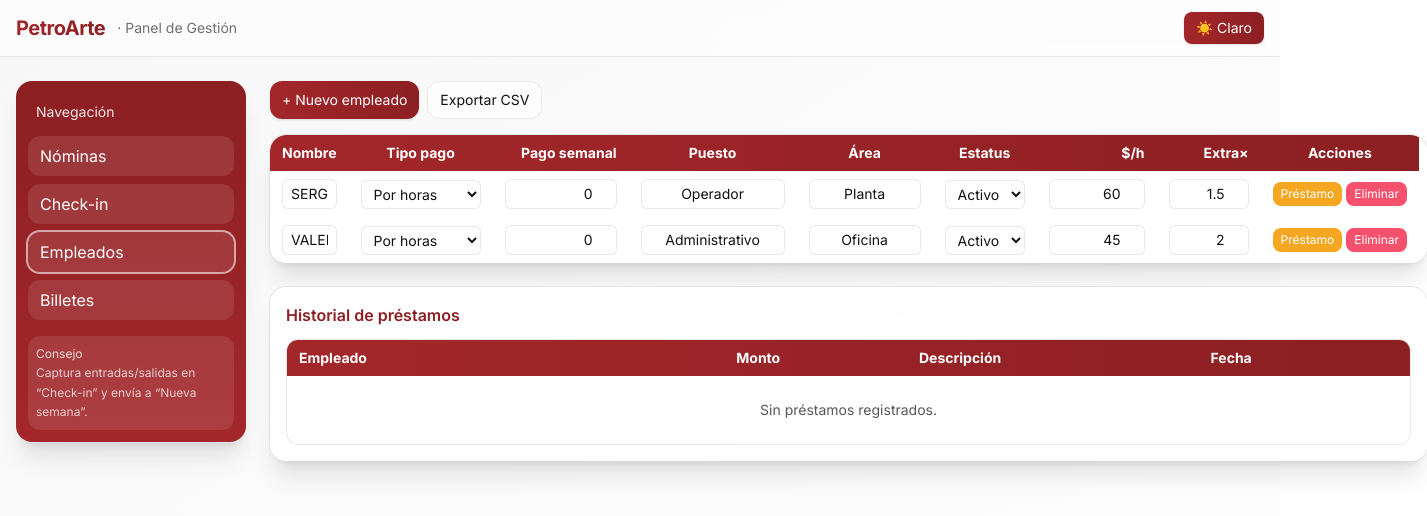
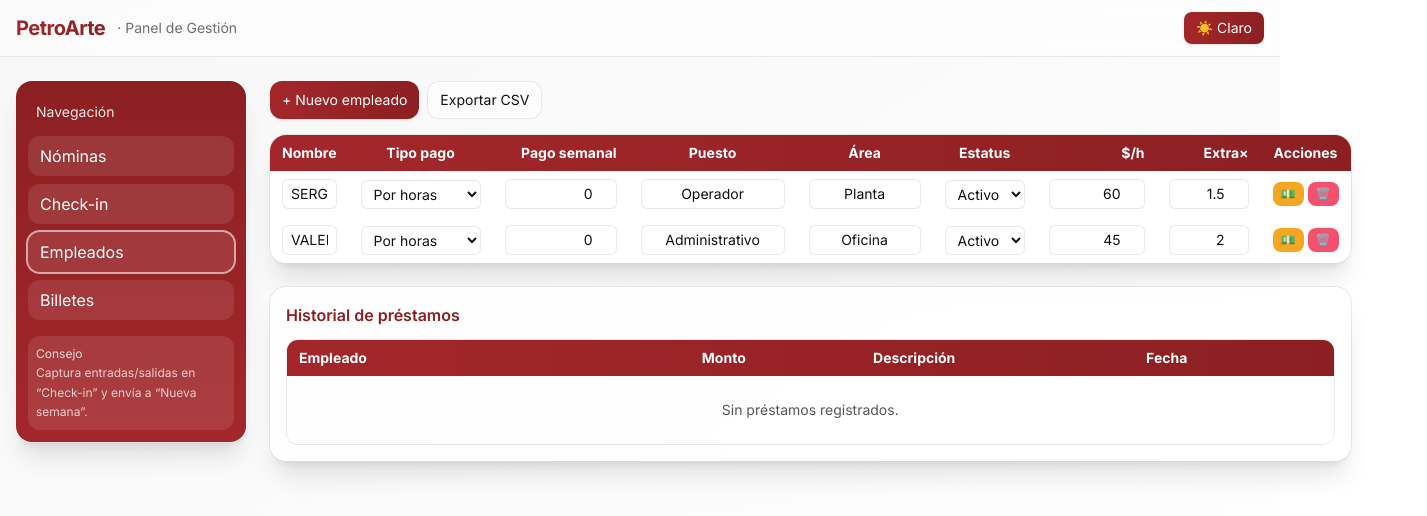
Before and after one commit to Rappu10/nominas-petroarte, a React (Vite) app: page / in a window 1280 px wide. Both pictures are taken after a click on the button "Empleados". Shown: the top 516 px of the page, 1427 px wide, since content can reach past the window. Built offline with nearby package versions, Linux system fonts and the light colour scheme.

Commit message:
Refactor employee table layout and improve accessibility for loan actions

```diff
--- a/src/App.tsx
+++ b/src/App.tsx
@@ -1427,13 +1427,9 @@ export default function App() {
               </div>
 
               <div className="space-y-6">
-                {/* Tabla empleados con scroll horizontal y clipping correcto */}
-                <div className="overflow-auto rounded-2xl shadow-xl ring-1 ring-petro-line/60 dark:ring-white/10 bg-white/80 dark:bg-white/5 backdrop-blur">
-                  {/* capa scroller: hace el scroll y respeta el borde redondeado del padre */}
-                  <div className="overflow-x-auto overflow-y-hidden rounded-2xl scrollbar-thin scrollbar-thumb-petro-red/50 scrollbar-track-transparent hover:scrollbar-thumb-petro-red/80 overscroll-x-contain">
-                    {/* min width para evitar que salte el layout; padding derecha para que no muerda el borde */}
-                    <div className="min-w-[1100px] pr-2">
-                      <table className="w-full text-sm">
+                <div className="rounded-2xl shadow-xl ring-1 ring-petro-line/60 dark:ring-white/10 bg-white/80 dark:bg-white/5 backdrop-blur overflow-hidden">
+                  <div className="overflow-x-auto overflow-y-hidden scrollbar-thin scrollbar-thumb-petro-red/50 scrollbar-track-transparent hover:scrollbar-thumb-petro-red/80 overscroll-x-contain">
+                    <table className="w-full min-w-[960px] text-sm">
                       <thead className="sticky top-0">
                         <tr className="bg-gradient-to-r from-petro-red to-petro-redDark text-white">
                           <th className="px-3 py-2 text-left">Nombre</th>
@@ -1447,9 +1443,15 @@ export default function App() {
                           <th className="px-3 py-2">Acciones</th>
                         </tr>
                       </thead>
-
                       <tbody>
-                          {empleados.map((emp, idx) => (
+                        {empleados.length === 0 ? (
+                          <tr>
+                            <td colSpan={9} className="px-3 py-6 text-center opacity-70">
+                              Sin empleados. Agrega uno con “+ Nuevo empleado”.
+                            </td>
+                          </tr>
+                        ) : (
+                          empleados.map((emp, idx) => (
                             <tr
                               key={emp.id}
                               className={idx % 2 ? "bg-white/70 dark:bg-white/5" : "bg-white/40 dark:bg-transparent"}
@@ -1466,7 +1468,6 @@ export default function App() {
                                   placeholder="Nombre"
                                 />
                               </td>
-                              {/* Tipo de pago */}
                               <td className="px-3 py-2 text-center">
                                 <select
                                   className="px-2 py-1 rounded-md bg-white/70 dark:bg-white/10 border border-petro-line/60 dark:border-white/10"
@@ -1483,8 +1484,6 @@ export default function App() {
                                   <option value="Semanal fijo">Semanal fijo</option>
                                 </select>
                               </td>
-
-                              {/* Pago semanal */}
                               <td className="px-3 py-2 text-right">
                                 <input
                                   type="number"
@@ -1571,34 +1570,30 @@ export default function App() {
                                   const descripcion = prompt("Descripción o motivo:", "") || "";
                                   agregarPrestamo(emp.id, monto, descripcion);
                                 }}
-                                >
-                                  Préstamo
-                                </button>
-
+                                title="Registrar préstamo"
+                                aria-label="Registrar préstamo"
+                              >
+                                💵
+                              </button>
                               <button
                                 className="px-2 py-1 rounded-lg bg-rose-500/90 hover:bg-rose-500 text-white text-xs"
-                                  onClick={() => setEmpleados((prev) => prev.filter((x) => x.id !== emp.id))}
-                                >
-                                  Eliminar
+                                onClick={() =>
+                                  setEmpleados((prev) => prev.filter((x) => x.id !== emp.id))
+                                }
+                                title="Eliminar empleado"
+                                aria-label="Eliminar empleado"
+                              >
+                                🗑️
                               </button>
                             </td>
                             </tr>
-                          ))}
-
-                          {empleados.length === 0 && (
-                            <tr>
-                              <td colSpan={9} className="px-3 py-6 text-center opacity-70">
-                                Sin empleados. Agrega uno con “+ Nuevo empleado”.
-                              </td>
-                            </tr>
+                          ))
                         )}
                       </tbody>
                     </table>
                   </div>
                 </div>
-                </div>
-
-                {/* HISTORIAL DE PRÉSTAMOS */}
+
                 <div className="rounded-2xl p-4 shadow-xl ring-1 ring-petro-line/60 dark:ring-white/10 bg-white/80 dark:bg-white/5 backdrop-blur">
                   <h3 className="font-semibold mb-3 text-petro-redDark">Historial de préstamos</h3>
                   <div className="overflow-auto rounded-xl border border-petro-line/60 dark:border-white/10">
```
Lines whose indentation alone changed are shown as unchanged.
